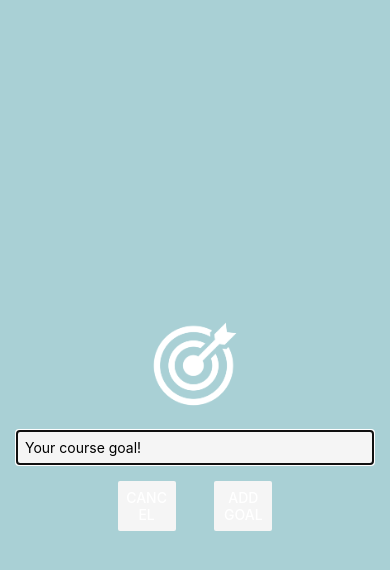
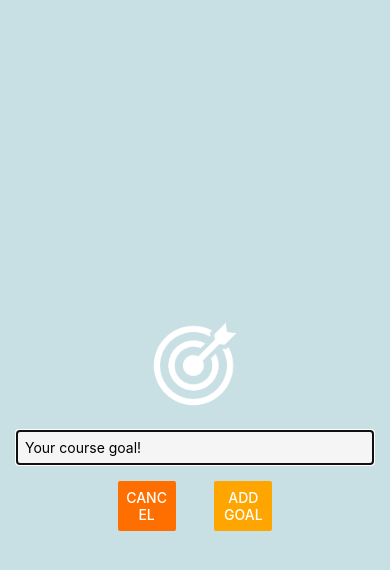
Before and after one commit to jvanleersum/React-Native-Todo-App, a React Native app: screen / in a window 390 px wide. Both pictures are taken after a click on the button "ADD NEW GOAL". Shown: the top 570 px of the page. Built offline with nearby package versions, Linux system fonts and the light colour scheme.

Commit message:
Updated button styling

```diff
--- a/components/GoalInput.js
+++ b/components/GoalInput.js
@@ -36,18 +36,18 @@ const GoalInput = (props) => {
           onChangeText={goalInputHandler}
         />
         <View style={styles.buttonContainer}>
-          <View style={styles.buttonOrange}>
+          <View style={styles.button}>
             <Button
               title="Cancel"
               onPress={props.onCloseModalHandler}
-              color="whitesmoke"
+              color="#ff6f00"
             />
           </View>
-          <View style={styles.buttonYellow}>
+          <View style={styles.button}>
             <Button
               title="Add goal"
               onPress={addGoalHandler}
-              color="whitesmoke"
+              color="orange"
             />
           </View>
         </View>
@@ -64,7 +64,7 @@ const styles = StyleSheet.create({
     padding: 16,
     justifyContent: "center",
     alignItems: "center",
-    backgroundColor: "#a9d0d5"
+    backgroundColor: "#c8e0e4"
   },
   image: {
     width: 100,
@@ -83,6 +83,10 @@ const styles = StyleSheet.create({
     justifyContent: "space-around",
     margin: 8,
   },
+  button: {
+    width: "30%",
+    margin: 8,
+  },
   buttonOrange: {
     width: "30%",
     borderRadius: 6,
```
